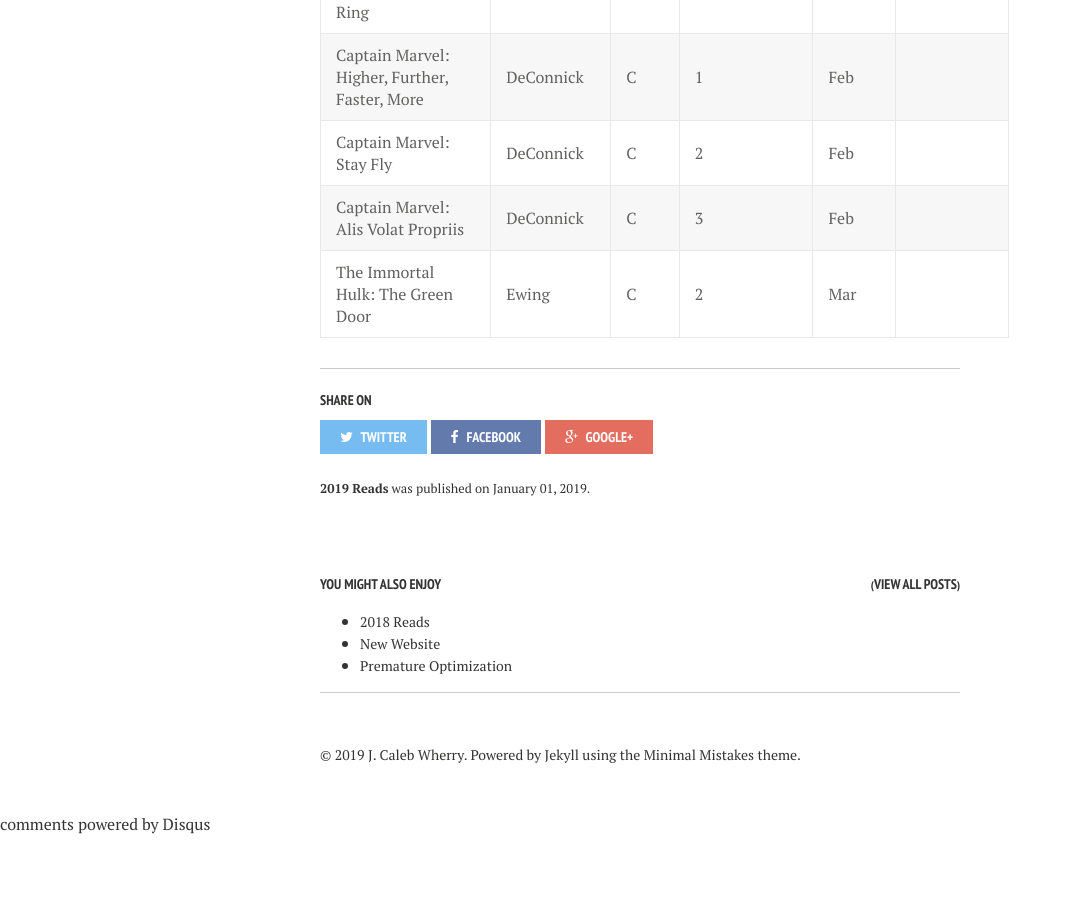
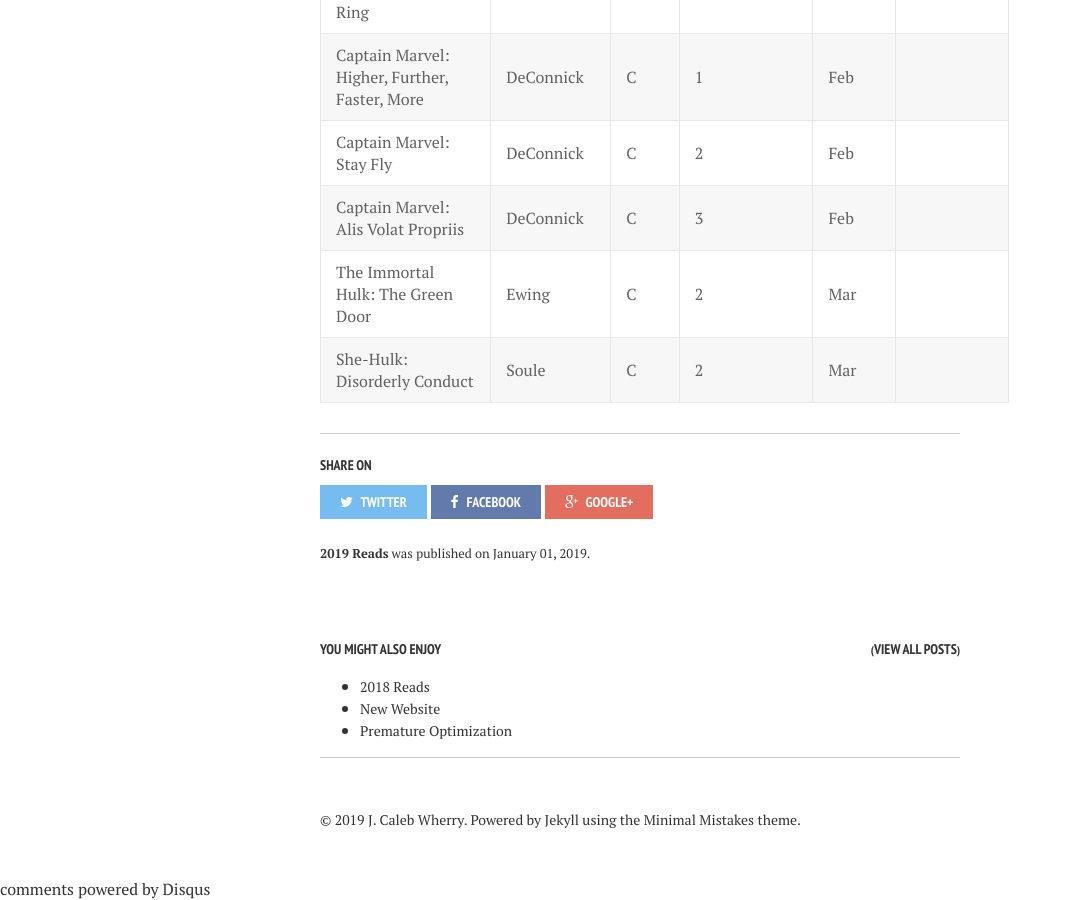
Before and after one commit to calebwherry/calebwherry.github.io, a Jekyll site: the page built from _posts/2019-01-01-2019-Reads.md, in a window 1280 px wide and 900 px high, scrolled down 4030 px. Shown: the whole window, without its empty margins (0-1072 px from the left). Built offline with Jekyll 4.4.1, drawn with Linux system fonts in a browser that asks for light colours; nearby versions of some CDN libraries; comment, search, counter and statistics services are not loaded; before the commit the page ends 4865 px from its top, so only the background shows below that.

Commit message:
Added new 2019 reads.

```diff
--- a/_posts/2019-01-01-2019-Reads.md
+++ b/_posts/2019-01-01-2019-Reads.md
@@ -86,3 +86,4 @@
 | Captain Marvel: Stay Fly                      | DeConnick      | C     | 2            | Feb          |                                               |
 | Captain Marvel: Alis Volat Propriis           | DeConnick      | C     | 3            | Feb          |                                               |
 | The Immortal Hulk: The Green Door             | Ewing          | C     | 2            | Mar          |                                               |
+| She-Hulk: Disorderly Conduct                  | Soule          | C     | 2            | Mar          |                                               |
```
